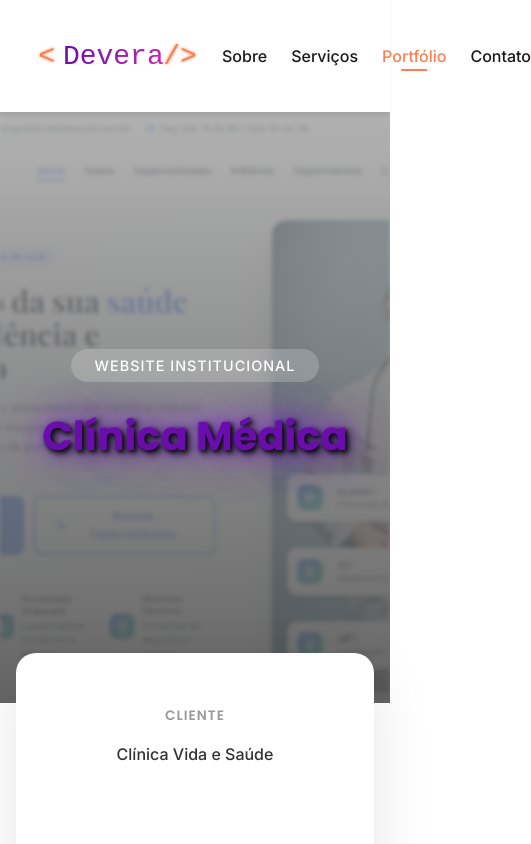
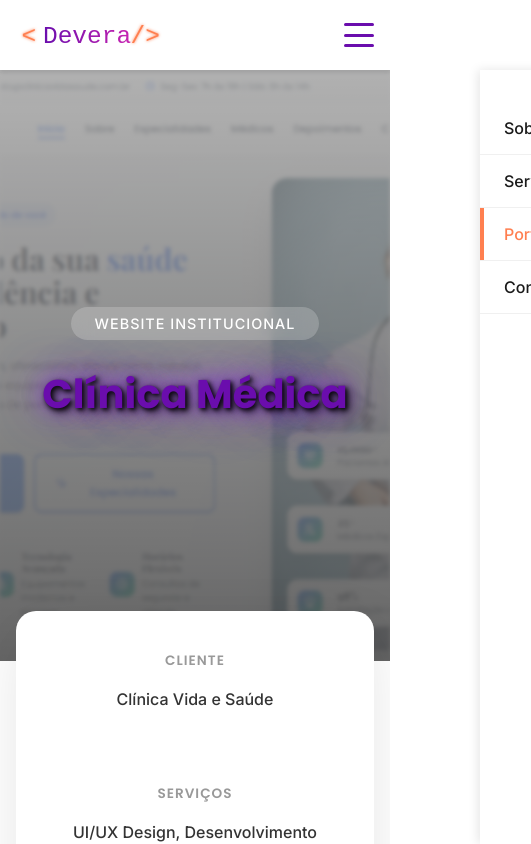
Before and after one commit to MatheusDevb/devera-site, a React (Vite) app: page /portfolio/projeto-1 in a window 390 px wide. Shown: the top 844 px of the page, 531 px wide, since content can reach past the window. Built offline with nearby package versions, Linux system fonts and the light colour scheme.

Commit message:
atualização de serviços, implementação de menu hamburguer no mobile

```diff
--- a/src/components/Footer.module.css
+++ b/src/components/Footer.module.css
@@ -31,8 +31,14 @@
 /* Divisor */
 .divider {
   height: 1px;
-  background: linear-gradient(to right, transparent, #444, transparent);
+  background: linear-gradient(
+    90deg,
+    transparent 0%,
+    #333 50%,
+    transparent 100%
+  );
   margin-bottom: 4rem;
+  opacity: 0.5;
 }
 
 /* Corpo Principal */
--- a/src/components/Navbar.jsx
+++ b/src/components/Navbar.jsx
@@ -1,24 +1,50 @@
 // src/components/Navbar.jsx
-import { NavLink } from "react-router-dom"; // 1. Mude a importação para NavLink
+import { useState } from "react";
+import { NavLink } from "react-router-dom";
 import styles from "./Navbar.module.css";
 import logoSrc from "../assets/logo.svg";
 
 function Navbar() {
+  const [isMenuOpen, setIsMenuOpen] = useState(false);
+
+  const toggleMenu = () => {
+    setIsMenuOpen(!isMenuOpen);
+  };
+
+  const closeMenu = () => {
+    setIsMenuOpen(false);
+  };
+
   return (
     <nav className={styles.navbar}>
-      {/* 2. Use uma tag <img> para o logo */}
-      <NavLink to="/" className={styles.logoLink}>
+      {/* Logo */}
+      <NavLink to="/" className={styles.logoLink} onClick={closeMenu}>
         <img src={logoSrc} alt="Logo da Devéra" className={styles.logoImg} />
       </NavLink>
 
-      <ul className={styles.navList}>
+      {/* Botão Hambúrguer (visível apenas no mobile) */}
+      <button
+        className={`${styles.hamburger} ${isMenuOpen ? styles.open : ""}`}
+        onClick={toggleMenu}
+        aria-label="Menu de navegação"
+        aria-expanded={isMenuOpen}
+      >
+        <span className={styles.hamburgerLine}></span>
+        <span className={styles.hamburgerLine}></span>
+        <span className={styles.hamburgerLine}></span>
+      </button>
+
+      {/* Menu de Navegação */}
+      <ul
+        className={`${styles.navList} ${isMenuOpen ? styles.navListOpen : ""}`}
+      >
         <li>
-          {/* 2. Substitua Link por NavLink e use a função no className */}
           <NavLink
             to="/sobre"
             className={({ isActive }) =>
               isActive ? `${styles.navLink} ${styles.active}` : styles.navLink
             }
+            onClick={closeMenu}
           >
             Sobre
           </NavLink>
@@ -29,6 +55,7 @@ function Navbar() {
             className={({ isActive }) =>
               isActive ? `${styles.navLink} ${styles.active}` : styles.navLink
             }
+            onClick={closeMenu}
           >
             Serviços
           </NavLink>
@@ -39,6 +66,7 @@ function Navbar() {
             className={({ isActive }) =>
               isActive ? `${styles.navLink} ${styles.active}` : styles.navLink
             }
+            onClick={closeMenu}
           >
             Portfólio
           </NavLink>
@@ -49,11 +77,15 @@ function Navbar() {
             className={({ isActive }) =>
               isActive ? `${styles.navLink} ${styles.active}` : styles.navLink
             }
+            onClick={closeMenu}
           >
             Contato
           </NavLink>
         </li>
       </ul>
+
+      {/* Overlay (fundo escuro quando menu aberto no mobile) */}
+      {isMenuOpen && <div className={styles.overlay} onClick={closeMenu}></div>}
     </nav>
   );
 }
--- a/src/components/Navbar.module.css
+++ b/src/components/Navbar.module.css
@@ -17,14 +17,11 @@
   display: flex;
   align-items: center;
   height: 100%;
+  z-index: 1001; /* Garante que o logo fique acima do menu mobile */
 }
 
-/*
-  Estilo para a tag <img> do logo.
-  Renomeado de .logoSvg para .logoImg para clareza.
-*/
 .logoImg {
-  height: 40px; /* Altura do logo. Ajuste se necessário. */
+  height: 40px;
   width: auto;
   transition: transform 0.3s ease;
 }
@@ -67,3 +64,149 @@
   height: 2px;
   background-color: var(--orange);
 }
+
+/* ========== MENU HAMBÚRGUER (MOBILE) ========== */
+
+/* Botão hambúrguer - oculto no desktop */
+.hamburger {
+  display: none;
+  flex-direction: column;
+  justify-content: space-between;
+  width: 30px;
+  height: 24px;
+  background: transparent;
+  border: none;
+  cursor: pointer;
+  padding: 0;
+  z-index: 1001;
+  transition: transform 0.3s ease;
+}
+
+.hamburger:hover {
+  transform: scale(1.1);
+}
+
+.hamburgerLine {
+  width: 100%;
+  height: 3px;
+  background-color: var(--purple);
+  border-radius: 2px;
+  transition: all 0.3s ease;
+}
+
+/* Animação do hambúrguer quando aberto (transforma em X) */
+.hamburger.open .hamburgerLine:nth-child(1) {
+  transform: translateY(10.5px) rotate(45deg);
+}
+
+.hamburger.open .hamburgerLine:nth-child(2) {
+  opacity: 0;
+}
+
+.hamburger.open .hamburgerLine:nth-child(3) {
+  transform: translateY(-10.5px) rotate(-45deg);
+}
+
+/* Overlay (fundo escuro) quando menu aberto */
+.overlay {
+  display: none;
+  position: fixed;
+  top: 0;
+  left: 0;
+  width: 100%;
+  height: 100%;
+  background-color: rgba(0, 0, 0, 0.5);
+  z-index: 998;
+}
+
+/* ========== RESPONSIVIDADE ========== */
+
+/* Tablets e Mobile (até 768px) */
+@media (max-width: 768px) {
+  .navbar {
+    padding: 1rem 1.5rem;
+  }
+
+  /* Mostrar botão hambúrguer */
+  .hamburger {
+    display: flex;
+  }
+
+  /* Menu de navegação no mobile */
+  .navList {
+    position: fixed;
+    top: 80px; /* Altura do navbar */
+    right: -100%; /* Escondido fora da tela à direita */
+    width: 70%;
+    max-width: 300px;
+    height: calc(100vh - 80px);
+    background-color: var(--white);
+    box-shadow: -2px 0 10px rgba(0, 0, 0, 0.1);
+    flex-direction: column;
+    gap: 0;
+    padding: 2rem 0;
+    transition: right 0.3s ease-in-out;
+    overflow-y: auto;
+    z-index: 999;
+  }
+
+  /* Menu aberto */
+  .navListOpen {
+    right: 0;
+  }
+
+  /* Mostrar overlay quando menu aberto */
+  .navListOpen ~ .overlay {
+    display: block;
+  }
+
+  /* Links no mobile */
+  .navList li {
+    width: 100%;
+    border-bottom: 1px solid #f0f0f0;
+  }
+
+  .navLink {
+    display: block;
+    padding: 1.25rem 2rem;
+    font-size: 1.1rem;
+    width: 100%;
+  }
+
+  /* Linha do link ativo no mobile */
+  .active::after {
+    bottom: auto;
+    left: 0;
+    transform: none;
+    width: 4px;
+    height: 100%;
+    top: 0;
+  }
+
+  .navLink:hover {
+    background-color: #f9f9f9;
+  }
+}
+
+/* Mobile pequeno (até 480px) */
+@media (max-width: 480px) {
+  .navbar {
+    padding: 1rem;
+    height: 70px;
+  }
+
+  .logoImg {
+    height: 35px;
+  }
+
+  .navList {
+    top: 70px;
+    height: calc(100vh - 70px);
+    width: 80%;
+  }
+
+  .navLink {
+    font-size: 1rem;
+    padding: 1rem 1.5rem;
+  }
+}
--- a/src/components/ServicesSection.jsx
+++ b/src/components/ServicesSection.jsx
@@ -33,16 +33,16 @@ const services = [
       "Posicionamos seu site no topo dos buscadores, otimizando a estrutura e o conteúdo para atrair mais visitantes qualificados.",
   },
   {
+    icon: <LuImageMinus size={40} />,
+    title: "Identidade Visual",
+    description:
+      "Criamos identidades visuais marcantes e coerentes, desde logotipos até guias de marca, para fortalecer o posicionamento do seu negócio.",
+  },
+  {
     icon: <SiGoogleads size={40} />,
     title: "Gestão de Google Ads",
     description:
       "Gerenciamos suas campanhas de Google Ads com estratégia e análise de dados, atraindo clientes qualificados e maximizando seu retorno sobre investimento.",
-  },
-  {
-    icon: <LuImageMinus size={40} />,
-    title: "Identidade Visual",
-    description:
-      "Criamos identidades visuais marcantes e coerentes, desde logotipos até guias de marca, para fortalecer o posicionamento do seu negócio.",
   },
   {
     icon: <FiSettings size={40} />,
--- a/src/index.css
+++ b/src/index.css
@@ -18,14 +18,36 @@
 }
 
 /*
-  2. Reset e Padrões Globais (Body)
+  2. Prevenir Scroll Horizontal Global
+  ------------------------------------
+  Garante que nenhum elemento ultrapasse a largura da tela.
+*/
+html,
+body {
+  overflow-x: hidden;
+  max-width: 100%;
+  width: 100%;
+}
+
+/*
+  3. Box-sizing para todos os elementos
+  ------------------------------------
+  Garante que padding e border sejam incluídos na largura total.
+*/
+*,
+*::before,
+*::after {
+  box-sizing: border-box;
+}
+
+/*
+  4. Reset e Padrões Globais (Body)
   ------------------------------------
   Resetamos margens e definimos fontes e cores padrão para o corpo do site.
 */
 body {
   margin: 0;
   padding: 0;
-  box-sizing: border-box;
 
   font-family: var(--font-secondary); /* Fonte padrão para textos */
   background-color: var(--white);
@@ -36,7 +58,17 @@ body {
 }
 
 /*
-  3. Padrões para Títulos
+  5. Garantir que o root não ultrapasse a tela
+  ------------------------------------
+*/
+#root {
+  width: 100%;
+  max-width: 100vw;
+  overflow-x: hidden;
+}
+
+/*
+  6. Padrões para Títulos
   ------------------------------------
   Definimos a fonte primária para todos os títulos (h1, h2, etc).
 */
@@ -48,10 +80,12 @@ h5,
 h6 {
   font-family: var(--font-primary); /* Fonte padrão para títulos */
   color: var(--purple);
+  margin: 0; /* Remove margem padrão dos títulos */
+  padding: 0;
 }
 
 /*
-  4. Reset para Links
+  7. Reset para Links
   ------------------------------------
   Removemos a decoração padrão dos links.
 */
@@ -60,11 +94,33 @@ a {
   text-decoration: none; /* Remove o sublinhado */
 }
 
+/*
+  8. Garantir que imagens não ultrapassem o container
+  ------------------------------------
+*/
+img {
+  max-width: 100%;
+  height: auto;
+  display: block;
+}
+
+/*
+  9. Garantir que vídeos e iframes sejam responsivos
+  ------------------------------------
+*/
+video,
+iframe {
+  max-width: 100%;
+  height: auto;
+}
+
 /* --- Animações de Scroll --- */
 .fade-in {
   opacity: 0;
   transform: translateY(30px);
-  transition: opacity 0.6s ease-out, transform 0.6s ease-out;
+  transition:
+    opacity 0.6s ease-out,
+    transform 0.6s ease-out;
 }
 
 .fade-in.visible {
--- a/src/pages/Servicos.jsx
+++ b/src/pages/Servicos.jsx
@@ -39,6 +39,18 @@ const services = [
     ],
   },
   {
+    icon: <LuImageMinus size={50} />,
+    title: "Identidade Visual e Branding",
+    description:
+      "Desenvolvemos identidades visuais completas e memoráveis que capturam a essência da sua marca e criam conexão emocional com seu público. Do conceito à execução, criamos logotipos únicos, paletas de cores estratégicas, tipografia personalizada e guias de marca detalhados. Cada elemento visual é pensado para fortalecer o posicionamento do seu negócio no mercado, transmitir profissionalismo e garantir consistência em todos os pontos de contato com seus clientes.",
+    tags: [
+      "Criação de Logotipo",
+      "Paleta de Cores",
+      "Manual de Marca",
+      "Aplicações Visuais",
+    ],
+  },
+  {
     icon: <SiGoogleads size={50} />,
     title: "Gestão Estratégica de Google Ads",
     description:
@@ -48,18 +60,6 @@ const services = [
       "Otimização de Campanhas",
       "Análise de ROI",
       "Google Analytics 4",
-    ],
-  },
-  {
-    icon: <LuImageMinus size={50} />,
-    title: "Identidade Visual e Branding",
-    description:
-      "Desenvolvemos identidades visuais completas e memoráveis que capturam a essência da sua marca e criam conexão emocional com seu público. Do conceito à execução, criamos logotipos únicos, paletas de cores estratégicas, tipografia personalizada e guias de marca detalhados. Cada elemento visual é pensado para fortalecer o posicionamento do seu negócio no mercado, transmitir profissionalismo e garantir consistência em todos os pontos de contato com seus clientes.",
-    tags: [
-      "Criação de Logotipo",
-      "Paleta de Cores",
-      "Manual de Marca",
-      "Aplicações Visuais",
     ],
   },
   {
--- a/src/pages/Sobre.jsx
+++ b/src/pages/Sobre.jsx
@@ -17,6 +17,21 @@ const values = [
     title: "Parceria e Transparência",
     description:
       "Trabalhamos ao seu lado em cada etapa do projeto, com comunicação clara e um processo totalmente transparente.",
+  },
+  {
+    title: "Foco em Resultados",
+    description:
+      "Nosso compromisso vai além do design bonito. Criamos soluções que convertem visitantes em clientes e geram resultados mensuráveis para o seu negócio.",
+  },
+  {
+    title: "Qualidade Acima de Tudo",
+    description:
+      "Código limpo, design impecável e testes rigorosos. Nossa obsessão por qualidade garante produtos digitais robustos, escaláveis e duradouros.",
+  },
+  {
+    title: "Agilidade e Eficiência",
+    description:
+      "Valorizamos seu tempo. Trabalhamos com processos otimizados e entregas rápidas, sem abrir mão da excelência técnica e criativa.",
   },
 ];
 
```
